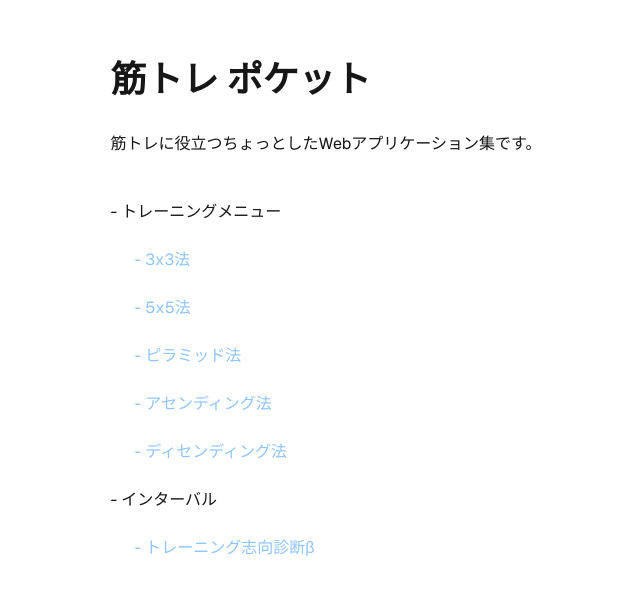
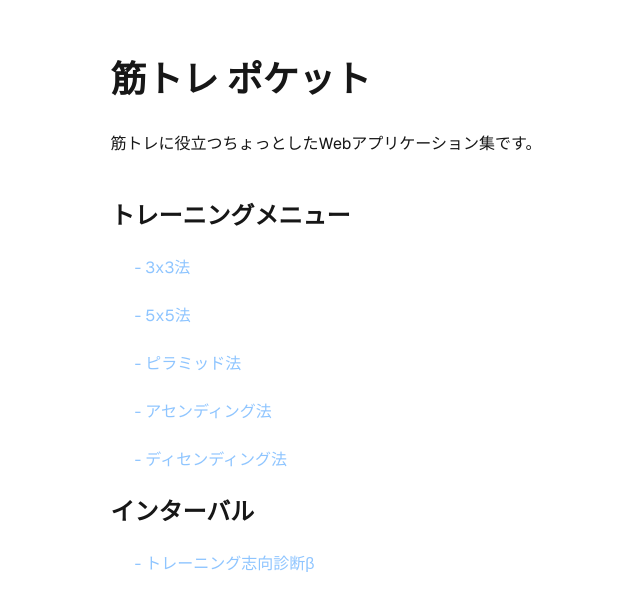
Before and after one commit to y-soliloquy/kintore-pocket-frontend, a Next.js app: page / in a window 1280 px wide. Shown: the part 104-714 px from the top of the page, without its empty margins (314-954 px from the left). Built offline with nearby package versions, Linux system fonts and the light colour scheme.

Commit message:
TOP画面のスタイル変更

```diff
--- a/src/app/page.tsx
+++ b/src/app/page.tsx
@@ -11,8 +11,8 @@ export default function Home() {
                     <p>筋トレに役立つちょっとしたWebアプリケーション集です。</p>
                 </div>
                 <div>
-                    <h2 className="py-3">
-                        - トレーニングメニュー
+                    <h2 className="py-3 text-2xl font-bold">
+                        トレーニングメニュー
                     </h2>
                     <h2 className="py-3 pl-6 text-blue-300">
                         <Link href="/threetimesthree">- 3x3法</Link>
@@ -29,8 +29,8 @@ export default function Home() {
                     <h2 className="py-3 pl-6 text-blue-300">
                         <Link href="/descending">- ディセンディング法</Link>
                     </h2>
-                    <h2 className="py-3">
-                        - インターバル
+                    <h2 className="py-3 text-2xl font-bold">
+                        インターバル
                     </h2>
                     <h2 className="py-3 pl-6 text-blue-300">
                         <Link href="/diagnosis">- トレーニング志向診断β</Link>
```
